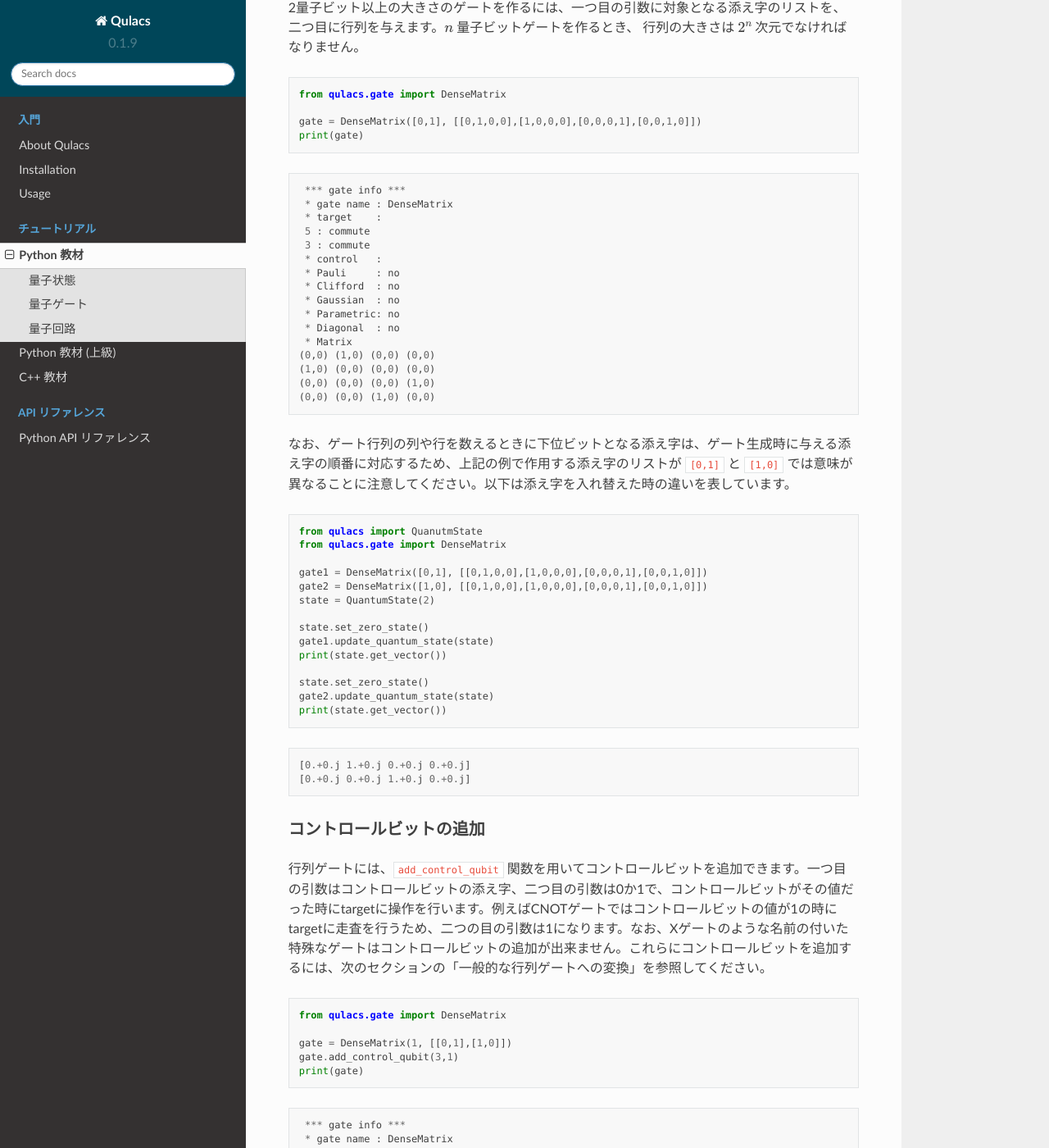
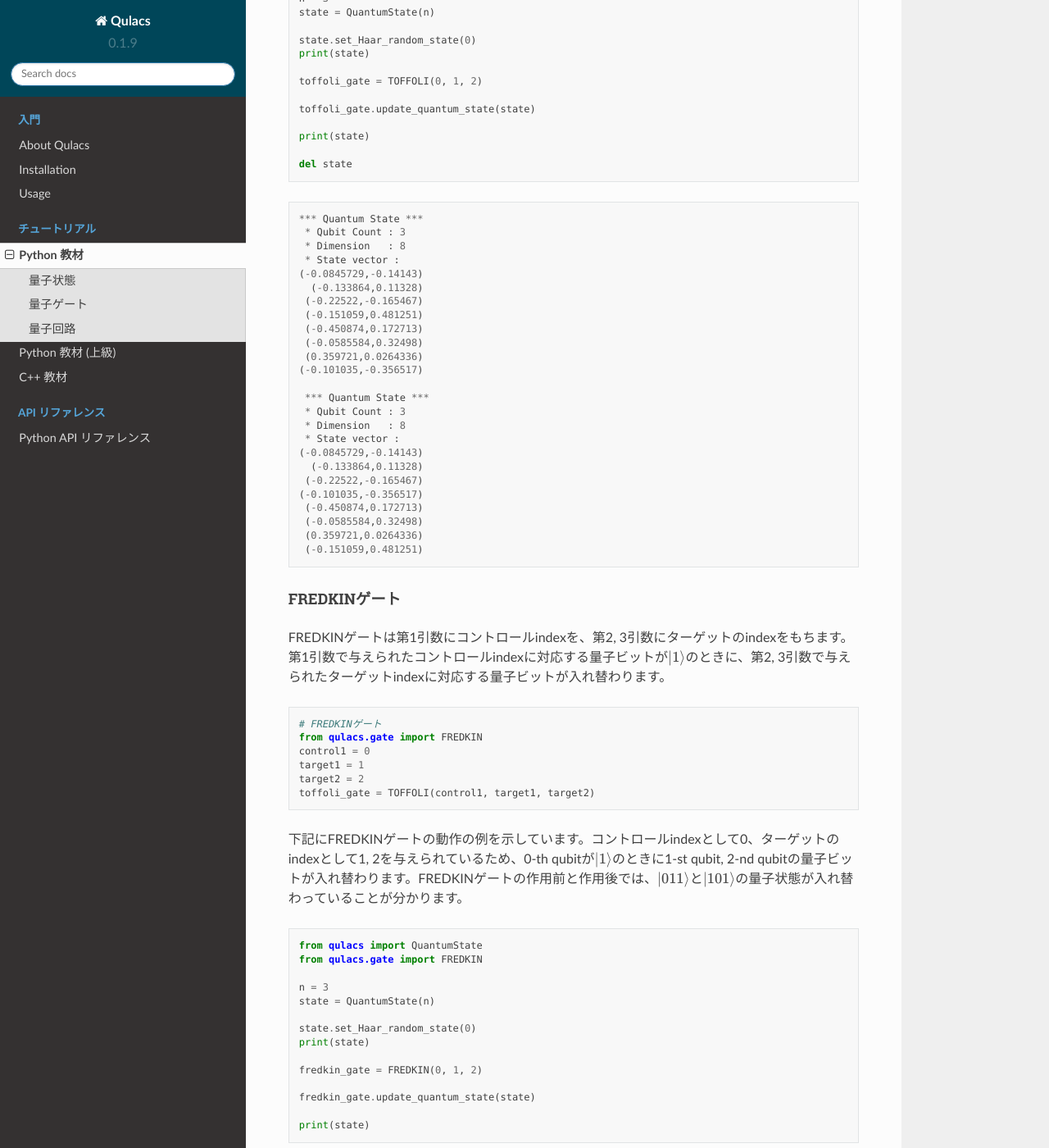
Before and after one commit to qulacs/qulacs, a Sphinx documentation site: the page built from doc/ja/source/intro/4.1_python_tutorial.md, in a window 1280 px wide and 1400 px high, scrolled down 5930 px. Shown: the whole window at 82% size. Built offline with Sphinx 7.4.7 and the Read the Docs theme 2.0.0, drawn with Linux system fonts in a browser that asks for light colours; pages that are not in the unit, such as notebooks, are missing from menus; some of the changed text lies outside the part shown.

Commit message:
Update 4.1_python_tutorial.md
Add explanations of TOFFOLI and FREDKIN.
TOFFOLIゲートとFREDKINゲートについての説明を追加しました。

````diff
--- a/doc/ja/source/intro/4.1_python_tutorial.md
+++ b/doc/ja/source/intro/4.1_python_tutorial.md
@@ -271,6 +271,133 @@ cz_gate = CZ(control, target)
 swap_gate = SWAP(target, target2)
 ```
 
+ここでは名前のついたいくつかのゲートについて、動作説明と共に紹介します。
+
+#### TOFFOLIゲート
+
+TOFFOLIゲートは第1, 2引数にコントロールindexを、第3引数にターゲットのindexをもちます。
+第1, 2引数で与えられたコントロールindexに対応する量子ビットがどちらも$|1\rangle$のときに、第3引数で与えられたターゲットindexに対応する量子ビットが反転します。
+
+```python
+# TOFFOLIゲート
+from qulacs.gate import TOFFOLI
+control1 = 0
+control2 = 1
+target1 = 1
+toffoli_gate = TOFFOLI(control1, control2, target1)
+```
+
+下記にTOFFOLIゲートの動作の例を示しています。コントロールindexとして0, 1、ターゲットのindexとして2を与えられているため、0-th qubitと1-st qubitが$|1\rangle$のときに2-nd qubitの量子ビットが反転します。
+TOFFOLIゲートの作用前と作用後では、$|011\rangle$と$|111\rangle$の量子状態が入れ替わっていることが分かります。
+
+```python
+from qulacs import QuantumState
+from qulacs.gate import TOFFOLI
+
+n = 3
+state = QuantumState(n)
+
+state.set_Haar_random_state(0)
+print(state)
+
+toffoli_gate = TOFFOLI(0, 1, 2)
+
+toffoli_gate.update_quantum_state(state)
+
+print(state)
+
+del state
+```
+
+```
+*** Quantum State ***
+ * Qubit Count : 3
+ * Dimension   : 8
+ * State vector :
+(-0.0845729,-0.14143)
+  (-0.133864,0.11328)
+ (-0.22522,-0.165467)
+ (-0.151059,0.481251)
+ (-0.450874,0.172713)
+ (-0.0585584,0.32498)
+ (0.359721,0.0264336)
+(-0.101035,-0.356517)
+
+ *** Quantum State ***
+ * Qubit Count : 3
+ * Dimension   : 8
+ * State vector :
+(-0.0845729,-0.14143)
+  (-0.133864,0.11328)
+ (-0.22522,-0.165467)
+(-0.101035,-0.356517)
+ (-0.450874,0.172713)
+ (-0.0585584,0.32498)
+ (0.359721,0.0264336)
+ (-0.151059,0.481251)
+```
+
+#### FREDKINゲート
+
+FREDKINゲートは第1引数にコントロールindexを、第2, 3引数にターゲットのindexをもちます。
+第1引数で与えられたコントロールindexに対応する量子ビットが$|1\rangle$のときに、第2, 3引数で与えられたターゲットindexに対応する量子ビットが入れ替わります。
+
+```
+# FREDKINゲート
+from qulacs.gate import FREDKIN
+control1 = 0
+target1 = 1
+target2 = 2
+toffoli_gate = TOFFOLI(control1, target1, target2)
+```
+
+下記にFREDKINゲートの動作の例を示しています。コントロールindexとして0、ターゲットのindexとして1, 2を与えられているため、0-th qubitが$|1\rangle$のときに1-st qubit, 2-nd qubitの量子ビットが入れ替わります。FREDKINゲートの作用前と作用後では、$|011\rangle$と$|101\rangle$の量子状態が入れ替わっていることが分かります。
+
+```
+from qulacs import QuantumState
+from qulacs.gate import FREDKIN
+
+n = 3
+state = QuantumState(n)
+
+state.set_Haar_random_state(0)
+print(state)
+
+fredkin_gate = FREDKIN(0, 1, 2)
+
+fredkin_gate.update_quantum_state(state)
+
+print(state)
+```
+
+```
+ *** Quantum State ***
+ * Qubit Count : 3
+ * Dimension   : 8
+ * State vector :
+(-0.0845729,-0.14143)
+  (-0.133864,0.11328)
+ (-0.22522,-0.165467)
+ (-0.151059,0.481251)
+ (-0.450874,0.172713)
+ (-0.0585584,0.32498)
+ (0.359721,0.0264336)
+(-0.101035,-0.356517)
+
+ *** Quantum State ***
+ * Qubit Count : 3
+ * Dimension   : 8
+ * State vector :
+(-0.0845729,-0.14143)
+  (-0.133864,0.11328)
+ (-0.22522,-0.165467)
+ (-0.0585584,0.32498)
+ (-0.450874,0.172713)
+ (-0.151059,0.481251)
+ (0.359721,0.0264336)
+(-0.101035,-0.356517)
+```
+
 ### 一般的な量子ゲート
 
 量子ゲートの行列をnumpy arrayで指定してゲートを生成するには、`DenseMatrix` クラスを用います。一つ目の引数が作用する添え字で、二つ目が行列です。1量子ビットゲートの場合は一つの整数と2×2行列を与えます。
````
